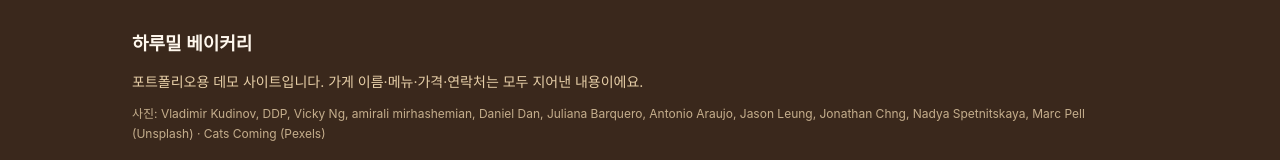
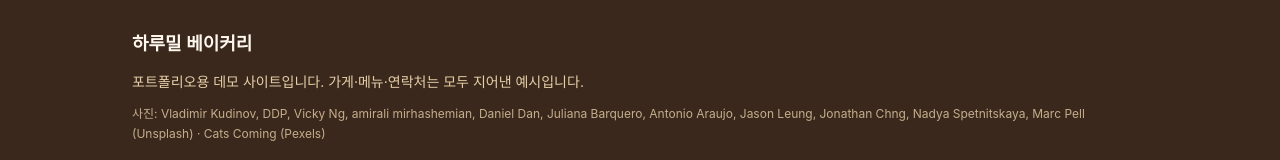
Before and after one commit to waterdog-hub/portfolio-site, a plain HTML site: page src/demos/haru-bakery/index.html in a window 1280 px wide. Shown: the part 4566-4726 px from the top of the page. Drawn offline with Linux system fonts and the light colour scheme; a web font is replaced by a local one.

Commit message:
fix: 하루밀 데모 바닥글 안내 문구를 기획서 문구로 맞춤
Co-Authored-By: Claude Opus 5.5 <noreply@anthropic.com>

```diff
--- a/src/demos/haru-bakery/index.html
+++ b/src/demos/haru-bakery/index.html
@@ -210,7 +210,7 @@
   <footer class="footer">
     <div class="container footer__inner">
       <p class="footer__logo">하루밀 베이커리</p>
-      <p class="footer__notice">포트폴리오용 데모 사이트입니다. 가게 이름·메뉴·가격·연락처는 모두 지어낸 내용이에요.</p>
+      <p class="footer__notice">포트폴리오용 데모 사이트입니다. 가게·메뉴·연락처는 모두 지어낸 예시입니다.</p>
       <p class="footer__credits">사진: Vladimir Kudinov, DDP, Vicky Ng, amirali mirhashemian, Daniel Dan, Juliana Barquero, Antonio Araujo, Jason Leung, Jonathan Chng, Nadya Spetnitskaya, Marc Pell (Unsplash) · Cats Coming (Pexels)</p>
       <a href="../../index.html" class="footer__back">← 포트폴리오로 돌아가기</a>
     </div>
```
